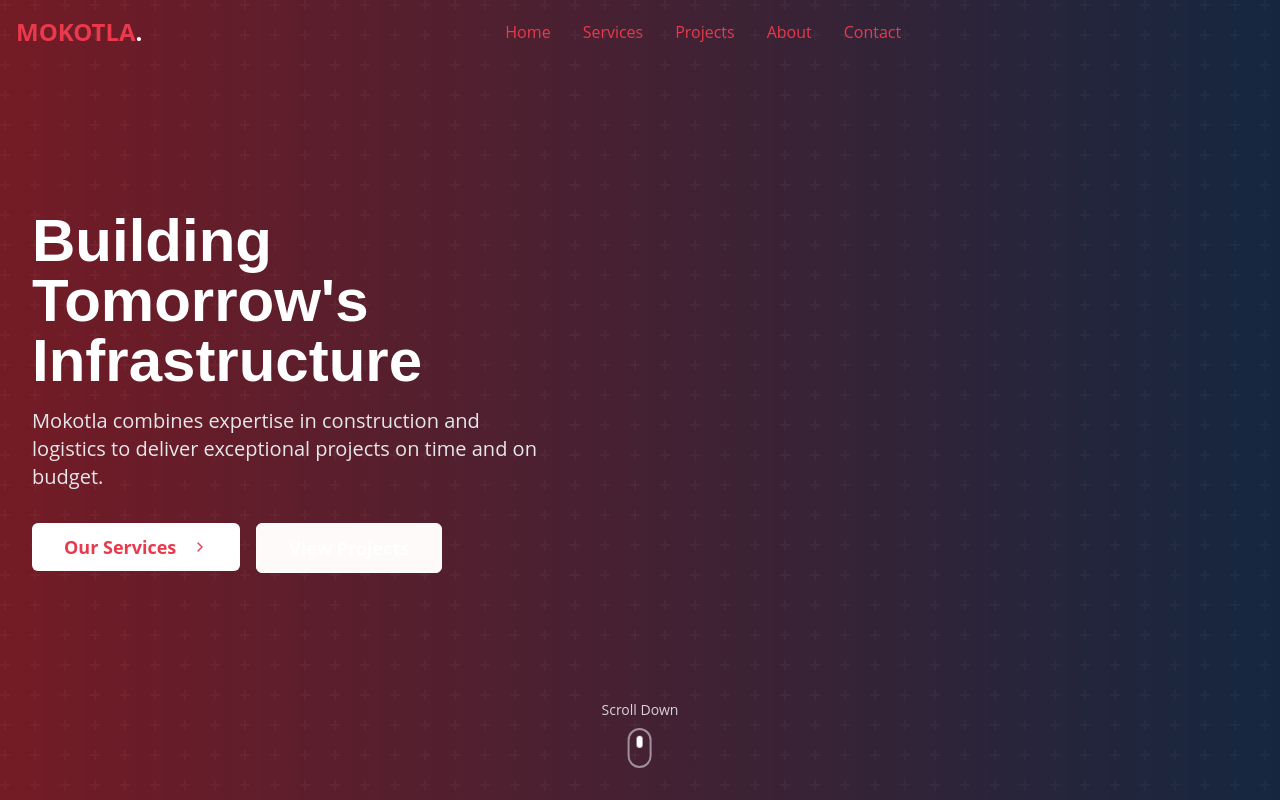
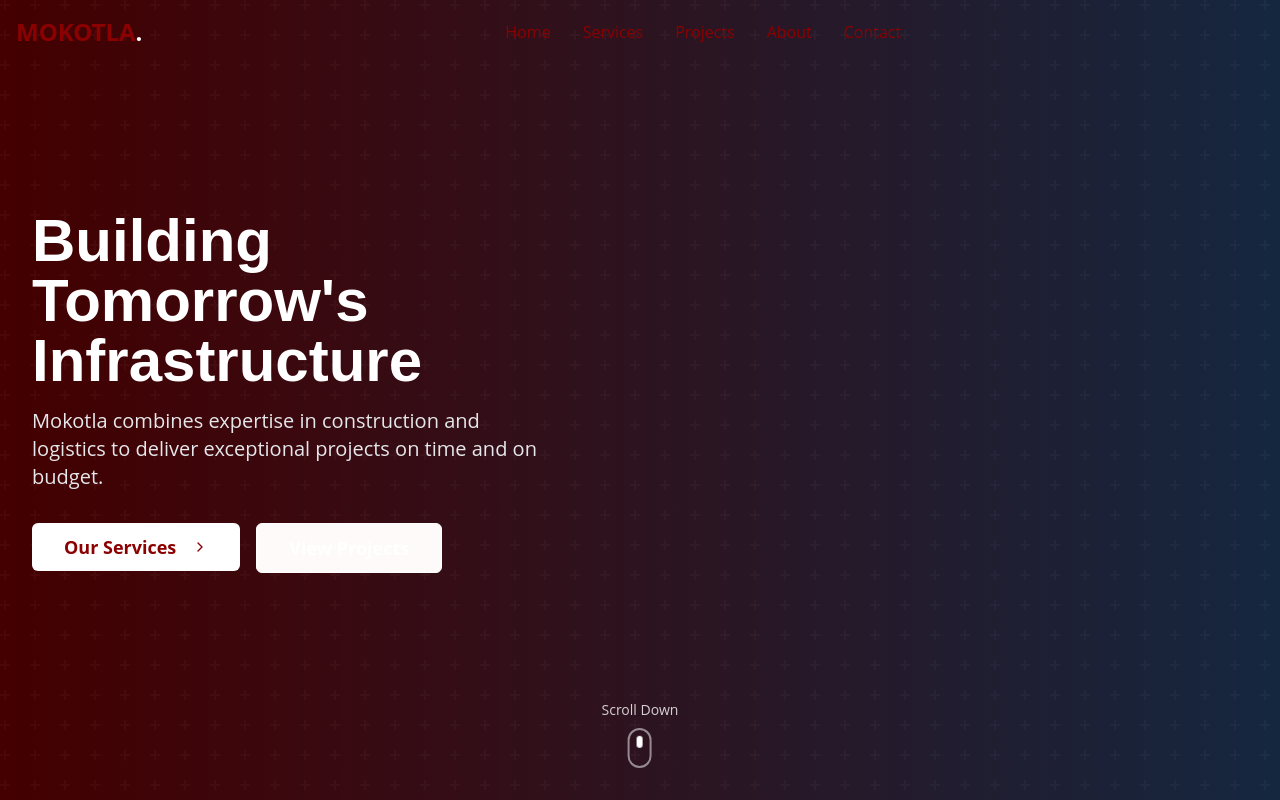
Before and after one commit to purplerain-hub/mokotla-journey-builder, a React (Vite) app: page / in a window 1280 px wide. Shown: the top 800 px of the page. Built offline with nearby package versions, Linux system fonts and the light colour scheme.

Commit message:
Refactor: Update color palette

```diff
--- a/src/index.css
+++ b/src/index.css
@@ -7,12 +7,12 @@
 @layer base {
   :root {
     --background: 0 100% 99%; /* Almost white */
-    --foreground: 351 100% 45%; /* Red */
-    --primary: 351 100% 45%; /* Red */
+    --foreground: 0 70% 35%;      /* Maroon red */
+    --primary: 0 70% 35%;         /* Maroon red */
     --primary-foreground: 0 0% 100%; /* White */
     --secondary: 0 0% 100%; /* White */
-    --secondary-foreground: 351 100% 45%; /* Red */
-    --accent: 351 100% 45%; /* Red */
+    --secondary-foreground: 0 70% 35%; /* Maroon red */
+    --accent: 0 70% 35%; /* Maroon red */
     --accent-foreground: 0 0% 100%; /* White */
     --card: 0 0% 100%;
     --card-foreground: 222.2 84% 4.9%;
@@ -44,7 +44,9 @@
 
   .dark {
     --background: 222.2 84% 4.9%;
-    --foreground: 210 40% 98%;
+    --foreground: 0 70% 45%;      /* Slightly brighter maroon for dark mode */
+    --primary: 0 70% 45%;         /* Slightly brighter maroon */
+    --primary-foreground: 0 0% 100%; /* White */
 
     --card: 222.2 84% 4.9%;
     --card-foreground: 210 40% 98%;
--- a/tailwind.config.ts
+++ b/tailwind.config.ts
@@ -63,10 +63,10 @@ export default {
           ring: 'hsl(var(--sidebar-ring))'
         },
         mokotla: {
-          blue: '#ea384c',
+          blue: '#8B0000',
           yellow: '#fff',
           gray: '#4A5568',
-          lightgray: '#F7FAFC',
+          lightgray: '#F7FAFC'
         }
       },
       borderRadius: {
```
